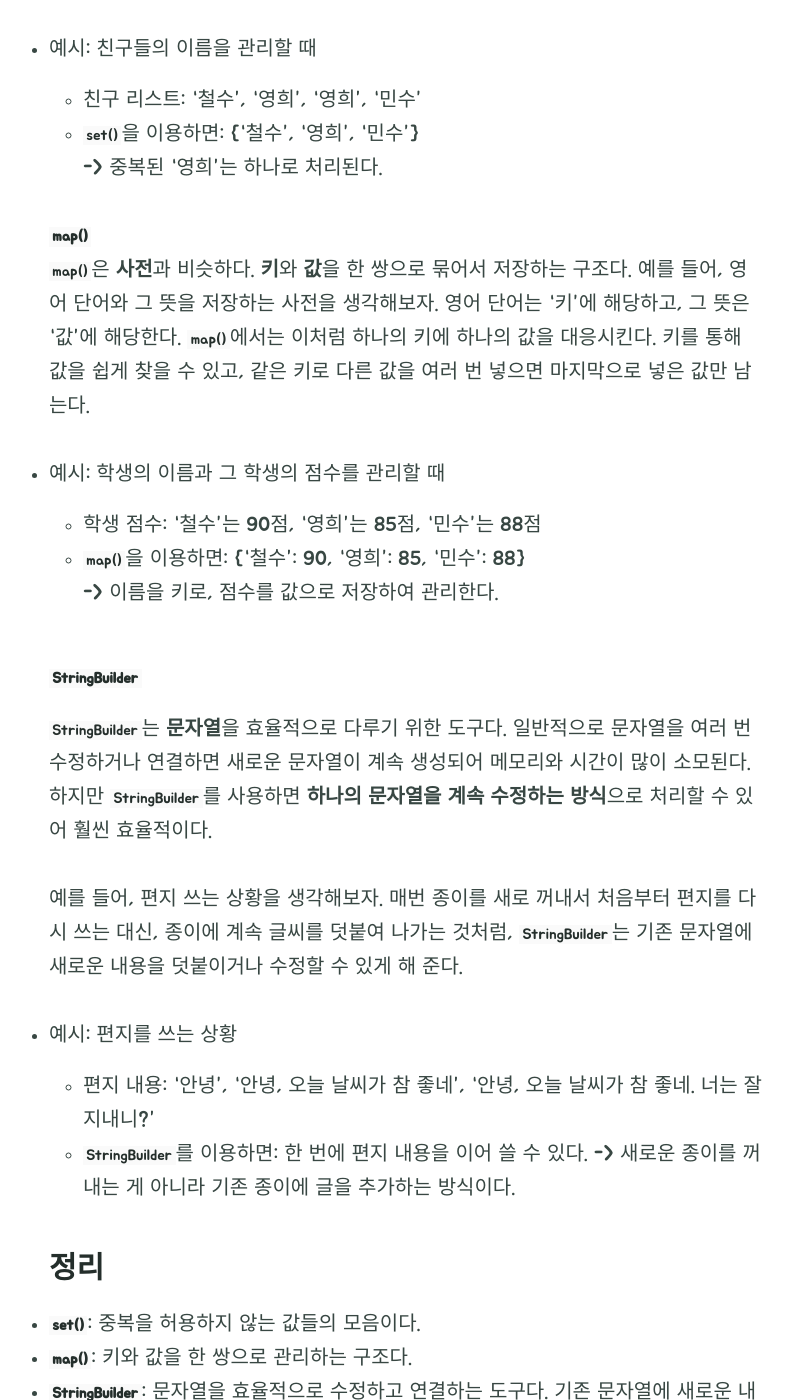
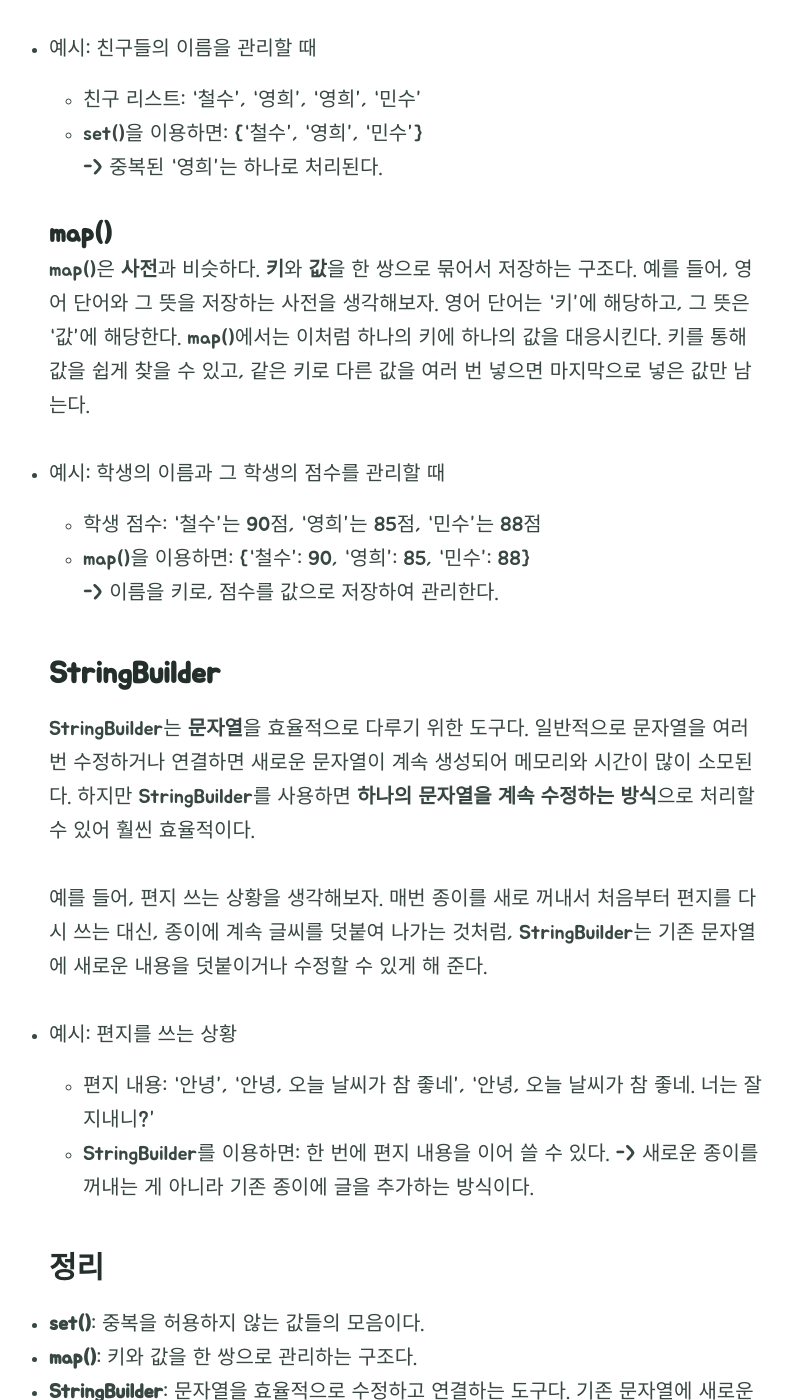
Before and after one commit to tletle7102/tletle7102.github.io, a Jekyll site: the page built from _posts/2024-10-23-cs-4.md, in a window 1280 px wide and 1400 px high, scrolled down 457 px. Shown: the whole window, without its empty margins (234-1027 px from the left). Built offline with Jekyll 4.4.1, drawn with Linux system fonts in a browser that asks for light colours; some of the changed text lies outside the part shown.

Commit message:
Update 2024-10-23-cs-4.md

```diff
--- a/_posts/2024-10-23-cs-4.md
+++ b/_posts/2024-10-23-cs-4.md
@@ -8,39 +8,39 @@ last_modified_at:
 ---
 
 
-### `set()`과 `map()`의 차이
+### set()과 map()의 차이
 
-#### `set()`
+#### set()
 
-`set()`은  **집합**과 비슷한 개념이다. 여러 개의 항목을 모아두지만, **중복된 항목은 절대 허용하지 않는** 것이 특징이다. 예를 들어, 친구들의 이름을 모은다고 치자. 이때 같은 이름을 두 번 넣더라도 `set()`에서는 한 번만 저장된다. 중복을 자동으로 없애 주기 때문에, 고유한 값들만 모으고 싶을 때 유용하다.
+set()은  **집합**과 비슷한 개념이다. 여러 개의 항목을 모아두지만, **중복된 항목은 절대 허용하지 않는** 것이 특징이다. 예를 들어, 친구들의 이름을 모은다고 치자. 이때 같은 이름을 두 번 넣더라도 `set()`에서는 한 번만 저장된다. 중복을 자동으로 없애 주기 때문에, 고유한 값들만 모으고 싶을 때 유용하다.
 
 - 예시: 친구들의 이름을 관리할 때
   - 친구 리스트: "철수", "영희", "영희", "민수"
-  - `set()`을 이용하면: {"철수", "영희", "민수"}
+  - set()을 이용하면: {"철수", "영희", "민수"}
     -> 중복된 "영희"는 하나로 처리된다.
 
-#### `map()`
+#### map()
 
-`map()`은 **사전**과 비슷하다. **키**와 **값**을 한 쌍으로 묶어서 저장하는 구조다. 예를 들어, 영어 단어와 그 뜻을 저장하는 사전을 생각해보자. 영어 단어는 "키"에 해당하고, 그 뜻은 "값"에 해당한다. `map()`에서는 이처럼 하나의 키에 하나의 값을 대응시킨다. 키를 통해 값을 쉽게 찾을 수 있고, 같은 키로 다른 값을 여러 번 넣으면 마지막으로 넣은 값만 남는다.
+map()은 **사전**과 비슷하다. **키**와 **값**을 한 쌍으로 묶어서 저장하는 구조다. 예를 들어, 영어 단어와 그 뜻을 저장하는 사전을 생각해보자. 영어 단어는 "키"에 해당하고, 그 뜻은 "값"에 해당한다. map()에서는 이처럼 하나의 키에 하나의 값을 대응시킨다. 키를 통해 값을 쉽게 찾을 수 있고, 같은 키로 다른 값을 여러 번 넣으면 마지막으로 넣은 값만 남는다.
 
 - 예시: 학생의 이름과 그 학생의 점수를 관리할 때
   - 학생 점수: "철수"는 90점, "영희"는 85점, "민수"는 88점
-  - `map()`을 이용하면: {"철수": 90, "영희": 85, "민수": 88}
+  - map()을 이용하면: {"철수": 90, "영희": 85, "민수": 88}
     -> 이름을 키로, 점수를 값으로 저장하여 관리한다.
 
-### `StringBuilder`
+### StringBuilder
 
-`StringBuilder`는 **문자열**을 효율적으로 다루기 위한 도구다. 일반적으로 문자열을 여러 번 수정하거나 연결하면 새로운 문자열이 계속 생성되어 메모리와 시간이 많이 소모된다. 하지만 `StringBuilder`를 사용하면 **하나의 문자열을 계속 수정하는 방식**으로 처리할 수 있어 훨씬 효율적이다.
+StringBuilder는 **문자열**을 효율적으로 다루기 위한 도구다. 일반적으로 문자열을 여러 번 수정하거나 연결하면 새로운 문자열이 계속 생성되어 메모리와 시간이 많이 소모된다. 하지만 StringBuilder를 사용하면 **하나의 문자열을 계속 수정하는 방식**으로 처리할 수 있어 훨씬 효율적이다.
 
-예를 들어, 편지 쓰는 상황을 생각해보자. 매번 종이를 새로 꺼내서 처음부터 편지를 다시 쓰는 대신, 종이에 계속 글씨를 덧붙여 나가는 것처럼, `StringBuilder`는 기존 문자열에 새로운 내용을 덧붙이거나 수정할 수 있게 해 준다.
+예를 들어, 편지 쓰는 상황을 생각해보자. 매번 종이를 새로 꺼내서 처음부터 편지를 다시 쓰는 대신, 종이에 계속 글씨를 덧붙여 나가는 것처럼, StringBuilder는 기존 문자열에 새로운 내용을 덧붙이거나 수정할 수 있게 해 준다.
 
 - 예시: 편지를 쓰는 상황
   - 편지 내용: "안녕", "안녕, 오늘 날씨가 참 좋네", "안녕, 오늘 날씨가 참 좋네. 너는 잘 지내니?"
-  - `StringBuilder`를 이용하면: 한 번에 편지 내용을 이어 쓸 수 있다.
+  - StringBuilder를 이용하면: 한 번에 편지 내용을 이어 쓸 수 있다.
     -> 새로운 종이를 꺼내는 게 아니라 기존 종이에 글을 추가하는 방식이다.
 
 ### 정리
 
-- **`set()`**: 중복을 허용하지 않는 값들의 모음이다.
-- **`map()`**: 키와 값을 한 쌍으로 관리하는 구조다.
-- **`StringBuilder`**: 문자열을 효율적으로 수정하고 연결하는 도구다. 기존 문자열에 새로운 내용을 추가할 때 유용하다.
+- **set()**: 중복을 허용하지 않는 값들의 모음이다.
+- **map()**: 키와 값을 한 쌍으로 관리하는 구조다.
+- **StringBuilder**: 문자열을 효율적으로 수정하고 연결하는 도구다. 기존 문자열에 새로운 내용을 추가할 때 유용하다.
```
